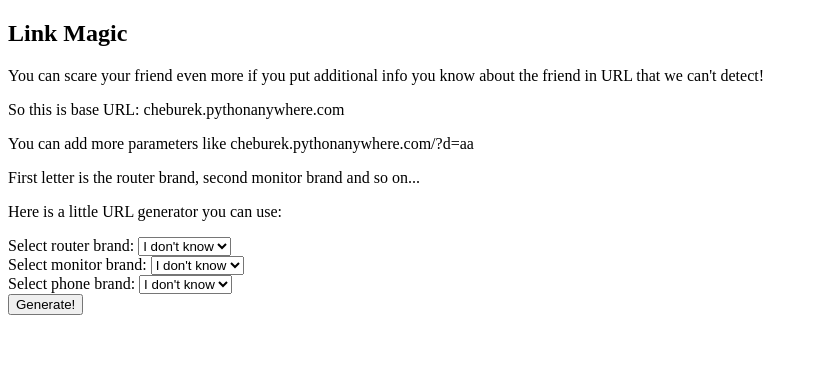
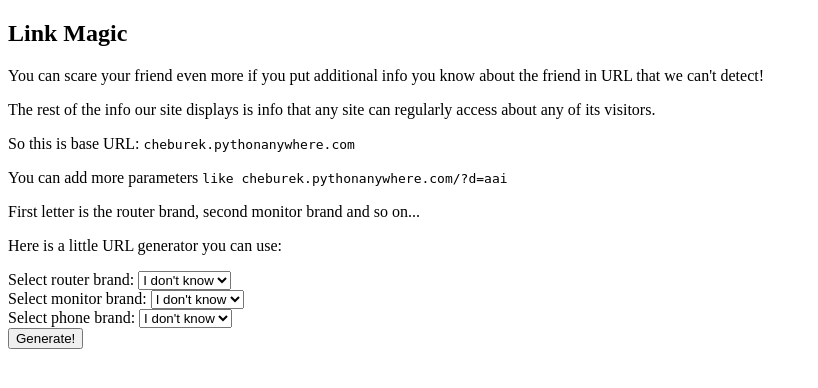
Before and after one commit to grishatop1/datafun, a Flask app: page /help in a window 1280 px wide. Shown: the top 388 px of the page, without its empty margins (0-818 px from the left). Run offline with Flask 2, Linux system fonts and the light colour scheme.

Commit message:
Small changes in help

```diff
--- a/templates/help.html
+++ b/templates/help.html
@@ -14,12 +14,15 @@
 
     <h2>Link Magic</h2>
 
-    <p>You can scare your friend even more if you put additional info you know about the friend in URL that we can't
-        detect!</p>
+    <p>You can scare your friend even more if you put additional info you know
+        about the friend in URL that we can't detect!</p>
 
-    <p>So this is base URL: cheburek.pythonanywhere.com</p>
+    <p>The rest of the info our site displays is info that any site can
+        regularly access about any of its visitors.</p>
 
-    <p>You can add more parameters like cheburek.pythonanywhere.com/?d=aa</p>
+    <p>So this is base URL: <code>cheburek.pythonanywhere.com</code></p>
+
+    <p>You can add more parameters <code>like cheburek.pythonanywhere.com/?d=aai</code></p>
 
     <p>First letter is the router brand, second monitor brand and so on...</p>
 
```
